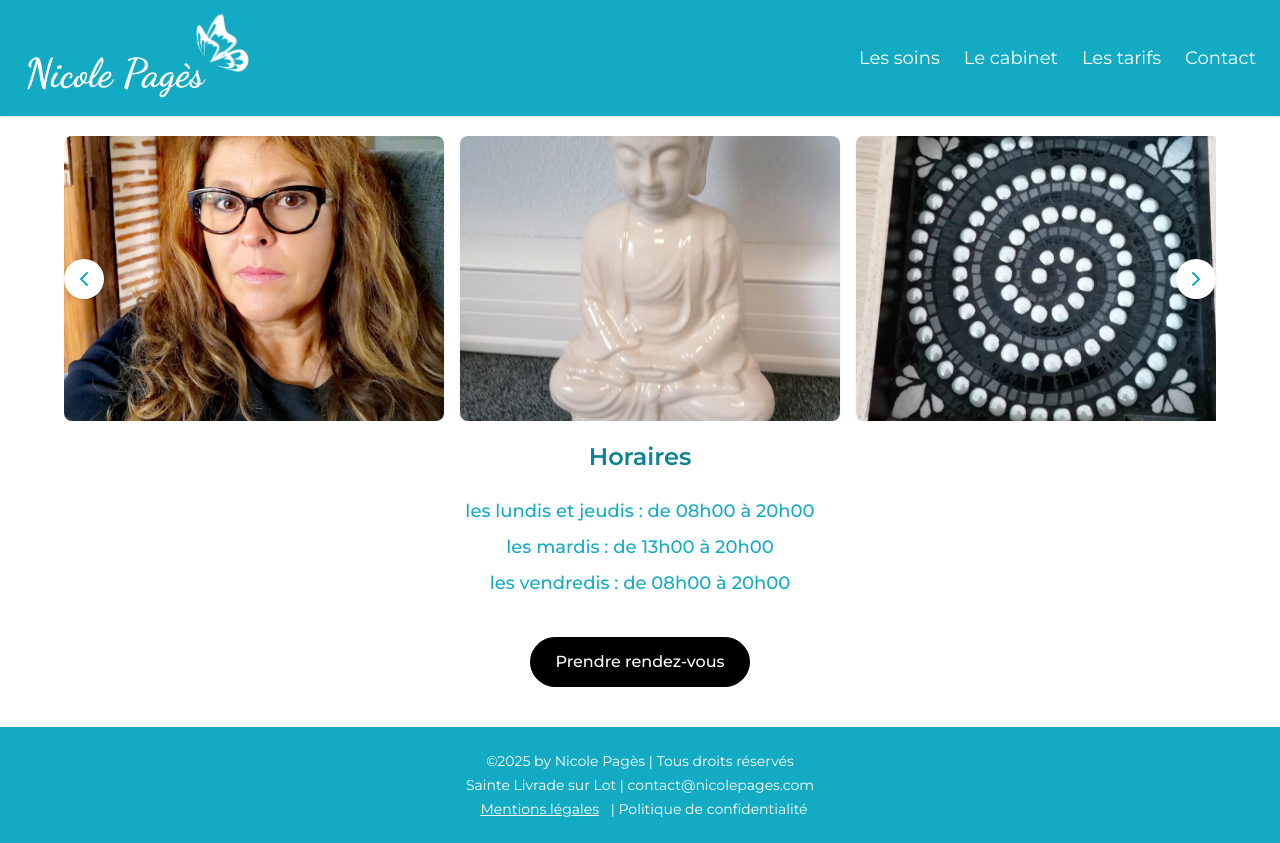
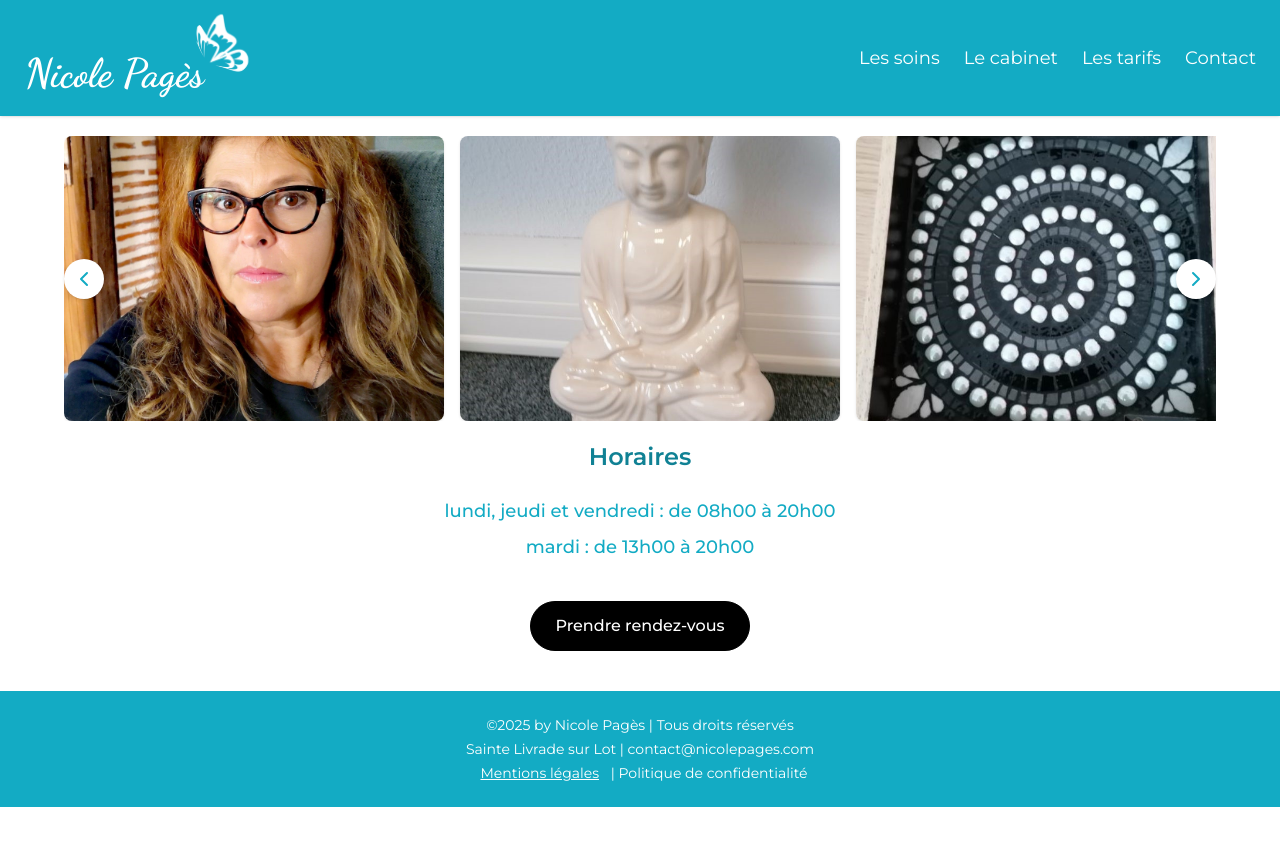
Before and after one commit to barry-black/nicole-pages-website, a Next.js app: page /cabinet in a window 1280 px wide. After the commit the page ends 807 px from the top, so only its background shows below. Built offline with nearby package versions, Linux system fonts and the light colour scheme.

Commit message:
Update cabinet page

```diff
--- a/src/pages/cabinet.tsx
+++ b/src/pages/cabinet.tsx
@@ -35,9 +35,8 @@ export default function CabinetPage() {
               Horaires
             </h2>
             <ul className="space-y-2 text-lg font-medium text-[var(--color-sky-blue)]">
-              <li>les lundis et jeudis : de 08h00 à 20h00</li>
-              <li>les mardis : de 13h00 à 20h00</li>
-              <li>les vendredis : de 08h00 à 20h00</li>
+              <li>lundi, jeudi et vendredi : de 08h00 à 20h00</li>
+              <li>mardi : de 13h00 à 20h00</li>
             </ul>
           </div>
 
```
